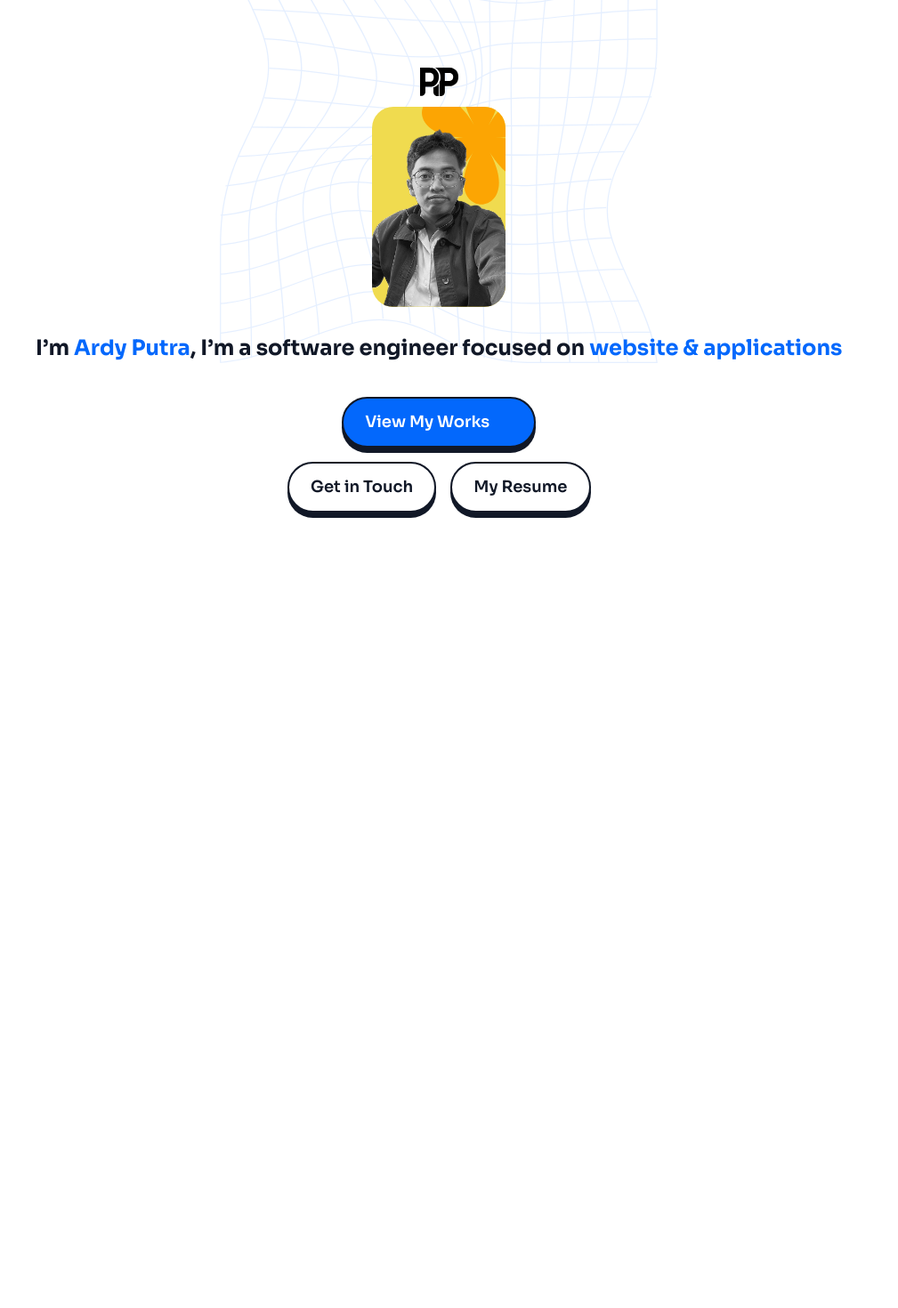
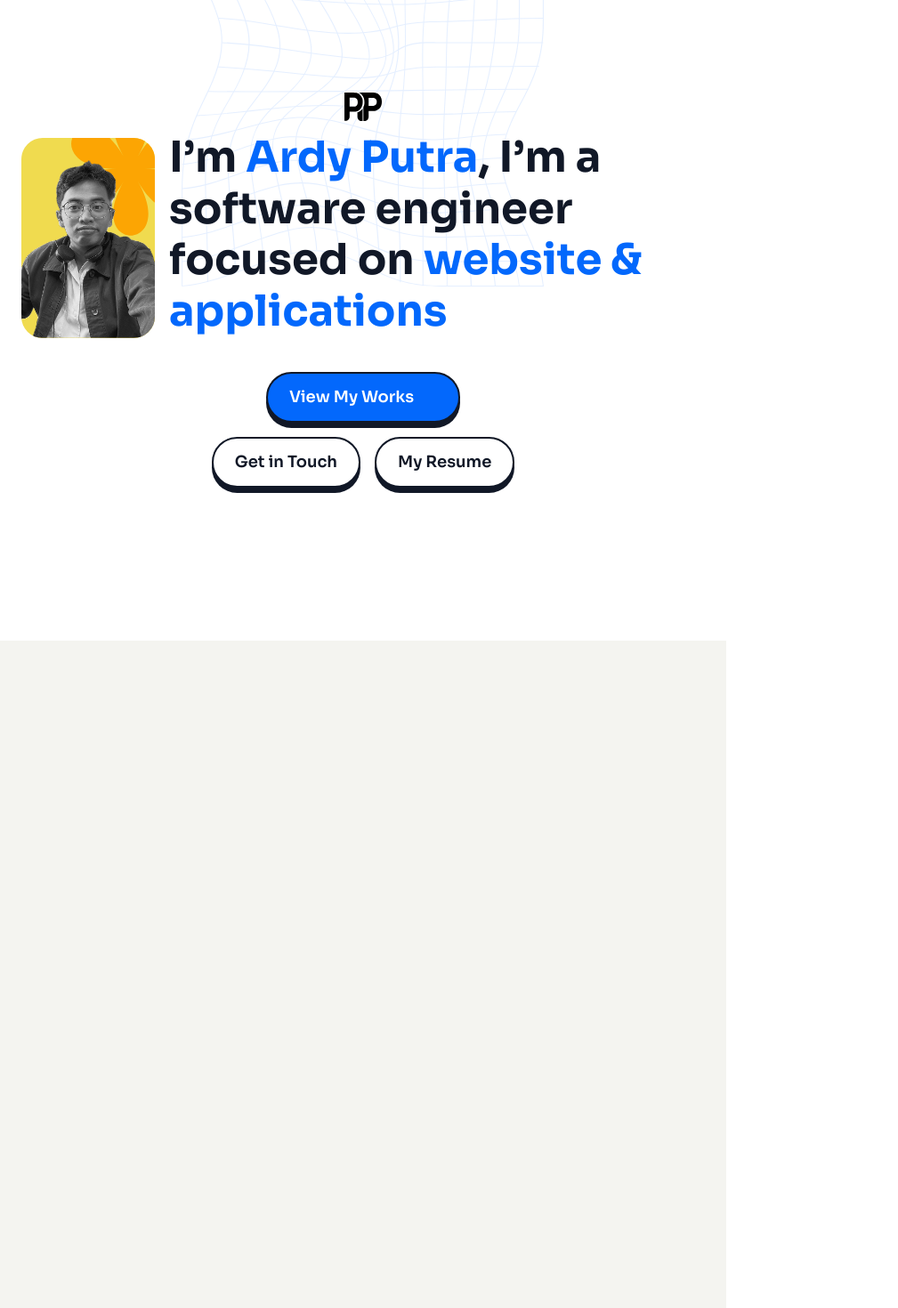
Before and after one commit to ardyutama/my-portofolio-2025, a Nuxt app: page / in a window 1280 px wide. Shown: the part 80-1550 px from the top of the page at 89% size, without its empty margins (0-1009 px from the left). Before the commit the page ends 800 px from the top, so only its background shows below. Built offline with nearby package versions, Linux system fonts and the light colour scheme; some icons are missing.

Commit message:
feat: add hero desktop styling

```diff
--- a/app/components/sections/Hero.vue
+++ b/app/components/sections/Hero.vue
@@ -1,12 +1,13 @@
 <script lang="ts" setup>
 import Button from '../ui/Button.vue';
 import { Suitcase } from '@iconoir/vue';
-import AppHeader from '../global/AppHeader.vue';
+import Header from '../ui/Header.vue';
 </script>
 
 <template>
   <section class="hero-section" ref="heroSectionRef">
-    <AppHeader />
+    <Header />
+    <div class="hero-image-headline">
       <div class="hero-image-card">
         <div class="hero-photo__container">
           <NuxtImg src="/images/ardy-putra-photo.png" alt="Ardy Putra" class="hero-photo__image" format="webp"
@@ -20,6 +21,7 @@ import AppHeader from '../global/AppHeader.vue';
         software engineer focused on
         <span>website & applications</span>
       </h1>
+    </div>
     <div class="hero-actions">
       <Button to="#projects" variant="primary">
         View My Works
@@ -76,7 +78,18 @@ import AppHeader from '../global/AppHeader.vue';
   @include mq('lg') {
     -webkit-mask-size: 50%;
   }
+}
 
+.hero-image-headline {
+  display: flex;
+  flex-direction: column;
+  align-items: center;
+  max-width: $breakpoint-sm;
+
+  @include mq('lg') {
+    max-width: $breakpoint-md;
+    flex-direction: row;
+  }
 }
 
 .hero-image-card {
@@ -91,6 +104,7 @@ import AppHeader from '../global/AppHeader.vue';
   justify-content: center;
   overflow: hidden;
   margin-bottom: var(--margin-bottom-xl);
+  flex-shrink: 0;
 }
 
 .hero-photo {
@@ -138,5 +152,13 @@ import AppHeader from '../global/AppHeader.vue';
   span {
     color: var(--text-primary);
   }
+
+  @include mq('md') {
+    font-size: var(--font-size-h2);
+  }
+
+  @include mq('lg') {
+    font-size: var(--font-size-h1);
+  }
 }
 </style>
--- /dev/null
+++ b/app/components/sections/Projects.vue
@@ -0,0 +1,18 @@
+<script lang="ts" setup>
+
+</script>
+
+<template>
+  <section class="projects-section">
+
+  </section>
+</template>
+
+<style lang="scss" scoped>
+@use '~/assets/scss/global' as *;
+
+.projects-section {
+  background-color: $token-gray-light;
+  min-height: 100vh;
+}
+</style>
--- /dev/null
+++ b/app/components/ui/HeadingSection.vue
@@ -0,0 +1,13 @@
+<template>
+  <div>
+
+  </div>
+</template>
+
+<script lang="ts" setup>
+
+</script>
+
+<style>
+
+</style>
--- a/app/pages/index.vue
+++ b/app/pages/index.vue
@@ -1,20 +1,26 @@
 <template>
-  <div>
+  <div class="app-viewport">
     <IconoirProvider
       :icon-props="{
         'stroke-width': 2,
       }"
     >
       <Hero />
+      <Projects />
     </IconoirProvider>
   </div>
 </template>
 
 <script lang="ts" setup>
   import Hero from '~/components/sections/Hero.vue';
+  import Projects from '~/components/sections/Projects.vue';
   import { IconoirProvider } from '@iconoir/vue';
 </script>
 
-<style>
-
+<style lang="scss" scoped>
+.app-viewport {
+  width: 100%;
+  height: 100%;
+  display: relative;
+}
 </style>
```
Also changed, not shown: app/components/ui/Header.vue (renamed from app/components/global/AppHeader.vue). Lines whose indentation alone changed are shown as unchanged.
